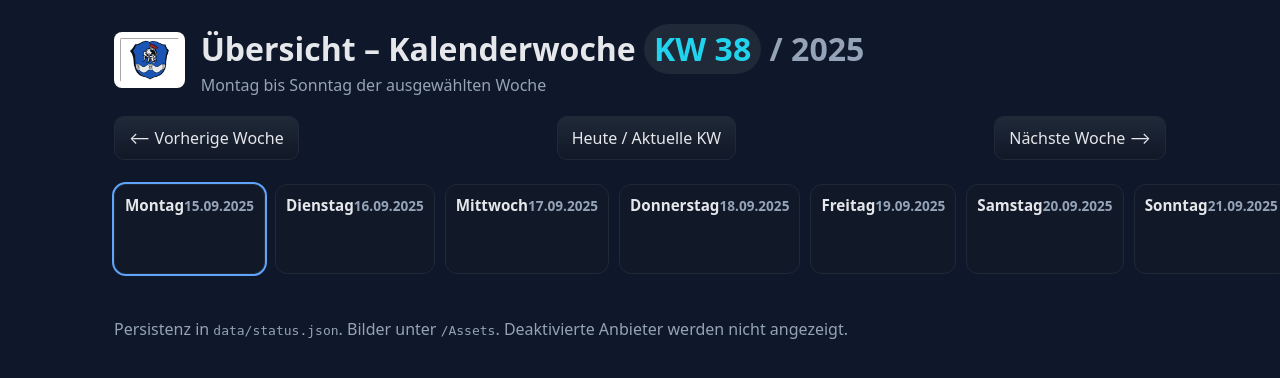
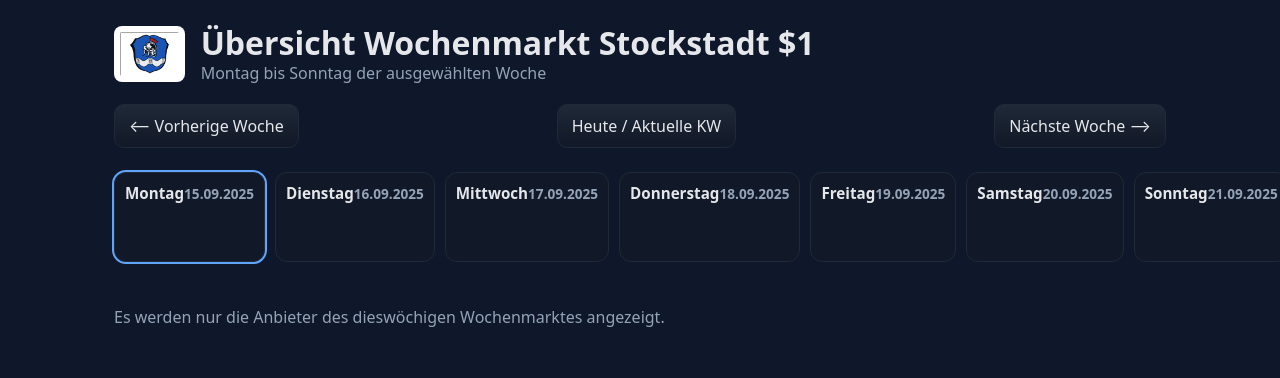
Before and after one commit to marnat/markt-stockstadt, a PHP site: page /index.php in a window 1280 px wide. Shown: the top 378 px of the page. Run offline with PHP 8.4, Linux system fonts and the light colour scheme.

Commit message:
Update Titel und Footer

```diff
--- a/index.php
+++ b/index.php
@@ -162,7 +162,7 @@ function isActive(array $weekStatus, string $vendorKey): bool {
     <header>
       <img src="Assets/wappen-stockstadt.gif" alt="Wappen Stockstadt" title="Wappen Stockstadt">
       <div>
-        <h1>Übersicht – Kalenderwoche <span class="pill">KW <?= htmlspecialchars($displayWeek) ?></span> <span class="muted">/ <?= htmlspecialchars($displayYear) ?></span></h1>
+        <h1>Übersicht Wochenmarkt Stockstadt $1</h1>
         <div class="muted">Montag bis Sonntag der ausgewählten Woche</div>
       </div>
     </header>
@@ -202,7 +202,7 @@ function isActive(array $weekStatus, string $vendorKey): bool {
     </section>
 
     <footer>
-      <p class="muted">Persistenz in <code>data/status.json</code>. Bilder unter <code>/Assets</code>. Deaktivierte Anbieter werden nicht angezeigt.</p>
+      <p class="muted">Es werden nur die Anbieter des dieswöchigen Wochenmarktes angezeigt.</p>
     </footer>
   </div>
 </body>
```
